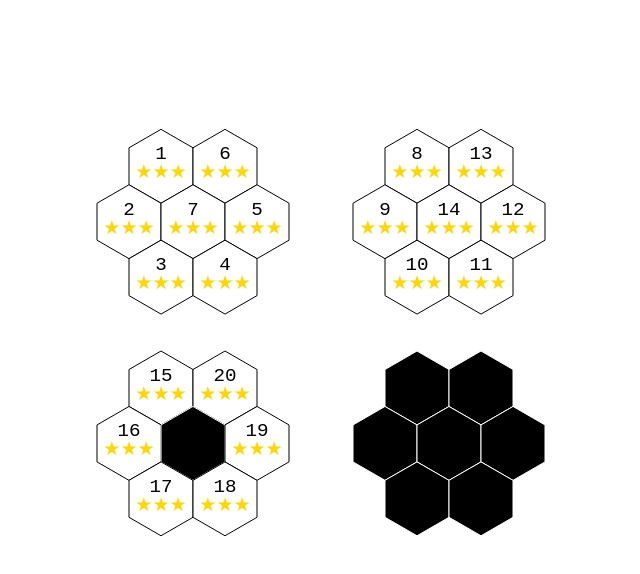
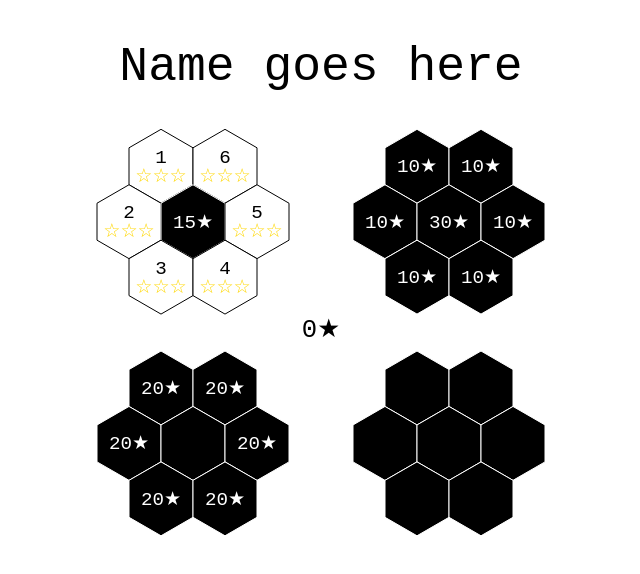
Before and after one commit to MaximillianHays/capstone, a plain HTML site: page index.html in a window 1280 px wide. Shown: the whole page, without its empty margins (31-671 px from the left). Drawn offline with Linux system fonts and the light colour scheme.

Commit message:
Finish Menu

```diff
--- a/editor/editor.js
+++ b/editor/editor.js
@@ -63,4 +63,5 @@ let mouseDown = false;
 let angle = 0;
 player = new Player(grid, new Vec(0, 9));
 let tile = Wall;
+stars.fill(3);
 draw();
--- a/editor/index.html
+++ b/editor/index.html
@@ -19,8 +19,8 @@
 </head>
 <body>
     <canvas></canvas>
+    <script src="levels.js"></script>
     <script src="hex.js"></script>
-    <script src="levels.js"></script>
     <script src="editor/editor.js"></script>
 </body>
 </html>
--- a/game.js
+++ b/game.js
@@ -4,21 +4,17 @@ function draw() {
 	ctx.clearRect(0, 0, canvas.width, canvas.height);
 	if (inMenu) {
 		menu.draw();
+		drawText("Name goes here", EDGE_RADIUS * 11, EDGE_RADIUS * 1.5, EDGE_RADIUS * 1.5 + "px monospace", {centerX: true});
+		drawText(starCount() + "★", EDGE_RADIUS * 11, EDGE_RADIUS * 10, UI_FONT, {centerX: true});
 	} else {
 		drawGame();
 	}
 }
 function drawGame() {
 	player.draw();
-	let stars = "★☆☆";
-	if (player.moves <= target) {
-		stars = "★★★";
-	} else if (player.moves <= target + 3) {
-		stars = "★★☆";
-	}
 	let levelStr = "Level " + (level + 1) + " ";
 	ctx.font = UI_FONT;
-	drawText(stars, EDGE_RADIUS * 23 + ctx.measureText(levelStr).width, EDGE_RADIUS, UI_FONT, {color: "gold"});
+	drawText(starStr(calcStars()), EDGE_RADIUS * 23 + ctx.measureText(levelStr).width, EDGE_RADIUS, UI_FONT, {color: "gold"});
 	drawText(
 `${levelStr}
 Moves: ${player.moves}
@@ -32,6 +28,14 @@ EDGE_RADIUS * 23, EDGE_RADIUS, UI_FONT, {spacing: 1.25});
 	resetButton.draw();
 	menuButton.draw();
 }
+function calcStars() {
+	if (player.moves <= target) {
+		return 3;
+	} else if (player.moves <= target + 3) {
+		return 2;
+	}
+	return 1;
+}
 const BUTTON_Y = EDGE_RADIUS * Hex.HEIGHT_FACTOR * 18;
 canvas.addEventListener("pointermove", updateMouse);
 canvas.addEventListener("pointerdown", e => {
@@ -42,15 +46,18 @@ canvas.addEventListener("pointerdown", e => {
 	} else {
 		player.onClick();
 		if (resetButton.hex.contains(mouse)) loadLevel(level);
-		if (menuButton.hex.contains(mouse)) inMenu = true;
+		if (menuButton.hex.contains(mouse)) enterMenu();
 	}
 });
 addEventListener("keydown", e => {
-	if (e.key == "r") loadLevel(level);
-	else if (e.key == "Enter" && player.tile instanceof Goal) loadLevel(++level);
+	if (e.key == "r") {
+		loadLevel(level);
+	} else if (e.key == "Enter" && player.tile instanceof Goal) {
+		stars[level] = Math.max(stars[level], calcStars());
+		loadLevel(level + 1);
+	}
 });
-let menu = new Menu();
-let resetButton = new Button(null, new Hex(new Vec(EDGE_RADIUS * 24, BUTTON_Y), EDGE_RADIUS), null, "lightgrey", "gold", "Reset");
-let menuButton = new Button(null, new Hex(new Vec(EDGE_RADIUS * 26, BUTTON_Y), EDGE_RADIUS), null, "lightgrey", "gold", "Menu");
-let inMenu = true;
+let resetButton = new Button(null, new Hex(new Vec(EDGE_RADIUS * 24, BUTTON_Y), EDGE_RADIUS), null, "lightgrey", "gold", "white", "Reset");
+let menuButton = new Button(null, new Hex(new Vec(EDGE_RADIUS * 26, BUTTON_Y), EDGE_RADIUS), null, "lightgrey", "gold", "white", "Menu");
+enterMenu();
 draw();
--- a/hex.js
+++ b/hex.js
@@ -137,18 +137,19 @@ class Tile {
 	}
 }
 class Button extends Tile {
-	constructor(grid, hex, loc, color, selectColor, text, onClick) {
+	constructor(grid, hex, loc, color, selectColor, outlineColor, text, onClick) {
 		super(grid, hex, loc);
 		this.color = color;
+		this.selectColor = selectColor;
+		this.outlineColor = outlineColor;
 		this.text = text;
 		this.onClick = onClick;
-		this.selectColor = selectColor;
 	}
 	draw() {
 		ctx.fillStyle = this.hex.contains(mouse) ? this.selectColor : this.color;
 		this.hex.draw("fill");
-		this.outline("black");
-		this.hex.drawText(this.text, BUTTON_FONT, {colors: ["black", "gold"], centerX: true, centerY: true});
+		this.outline(this.outlineColor);
+		this.hex.drawText(this.text, BUTTON_FONT, {colors: [this.color == "black" ? "white" : "black", "gold"], centerX: true, centerY: true});
 	}
 }
 class AngledTile extends Tile {
@@ -391,10 +392,15 @@ class Menu extends Grid {
 				return;
 			}
 			let closedI = i;
-			this.setTile(Button, loc, "white", "skyblue", i + 1 + "\n★★★", () => {
-				loadLevel(closedI);
-				inMenu = false;
-			});
+			let req = getStarRequirement(i);
+			if (starCount() < req) {
+				this.setTile(Button, loc, "black", "black", "white", req + "★");
+			} else {
+				this.setTile(Button, loc, "white", "skyblue", "black", i + 1 + "\n" + starStr(stars[i]), () => {
+					inMenu = false;
+					loadLevel(closedI);
+				});
+			}
 			i++;
 		};
 		for (const center of [new Vec(2, 3), new Vec(6, 3), new Vec(2, 7), new Vec(6, 7)]) {
@@ -517,6 +523,10 @@ function directionIndex(dir) {
 	return DIRECTIONS.findIndex(x => x.equals(dir));
 }
 function loadLevel(id) {
+	if (starCount() < getStarRequirement(id)) {
+		enterMenu();
+		return;
+	}
 	grid = new Grid();
 	let str = LEVELS[id];
 	player = new Player(grid, new Vec(+str[0], +str[2]));
@@ -531,11 +541,23 @@ function loadLevel(id) {
 	target = +str.substring(ptr);
 	level = id;
 }
+function starCount() {
+	return stars.reduce((sum, a) => sum + a, 0);
+}
+function starStr(count) {
+	return "★".repeat(count) + "☆".repeat(3 - count);
+}
+function getStarRequirement(id) {
+	if (id % 7 == 6) {
+		return Math.ceil(id / 7) * 15;
+	} else {
+		return Math.floor(id / 7) * 10;
+	}
+}
 function scaleCanvas() {
 	canvas.width = innerWidth * devicePixelRatio;
 	canvas.height = innerHeight * devicePixelRatio;
 	ctx.scale(devicePixelRatio, devicePixelRatio);
-	ctx.textBaseline = "top";
 }
 function drawImage(src, x, y, width, height) {
 	if (!images.has(src)) {
@@ -556,14 +578,19 @@ function drawText(str, x, y, font, {
 	ctx.textAlign = centerX ? "center" : "left";
 	let fontSize = parseInt(font);
 	ctx.font = font;
-	y += ctx.measureText(lines[0]).actualBoundingBoxAscent;
+	let metrics = ctx.measureText("M");
+	y += metrics.actualBoundingBoxAscent;
 	if (centerY) {
-		y -= lines.length * fontSize / 2;
+		y -= (metrics.actualBoundingBoxAscent + metrics.actualBoundingBoxDescent + (lines.length - 1) * fontSize) / 2;
 	}
 	for (let i = 0; i < lines.length; i++) {
 		ctx.fillStyle = colors[i] ?? color;
 		ctx.fillText(lines[i], x, y + i * fontSize * spacing);
 	}
+}
+function enterMenu() {
+	inMenu = true;
+	menu = new Menu();
 }
 function drawArrow(points, lineWidth, widthFactor, lengthFactor) {
 	let a = points.at(-2);
@@ -613,6 +640,9 @@ let delta;
 let grid = new Grid();
 let player;
 let level;
+let inMenu;
+let menu;
+let stars = new Array(LEVELS.length).fill(0);
 let target = 1;
 scaleCanvas();
 addEventListener("resize", scaleCanvas);
--- a/index.html
+++ b/index.html
@@ -18,8 +18,8 @@
 </head>
 <body>
     <canvas></canvas>
+    <script src="levels.js"></script>
     <script src="hex.js"></script>
-    <script src="levels.js"></script>
     <script src="game.js"></script>
 </body>
 </html>
--- a/levels.js
+++ b/levels.js
@@ -1,6 +1,6 @@
 const LEVELS = [
+	// Switch levels (1)
 	"0 9 1 1 1 1 1 1 1 1 1 1 1 1 1 1 1 1 1 1 1 1 1 1 1 1 91 1 1 1 1 1 1 1 1 1 1 1 1 1 1 1 1 1 1 8 1 1 1 1 1 1 1 1 1 1 1 1 1 1 1 1 1 1 90 1 1 1 1 1 1 1 1 1 1 1 1 1 1 1 1 1 1 1 1 1 1 1 1 1 1 1 1 1 1 1 1 1 1 8 91 4 1",
-	"0 9 1 1 1 1 1 1 1 1 1 1 1 1 1 1 1 1 1 1 1 1 1 1 1 1 61 1 1 1 1 1 4 1 1 72 1 1 1 1 1 1 1 1 1 1 1 1 1 1 1 1 1 1 1 1 1 1 1 1 1 1 1 1 1 1 1 1 1 1 1 1 1 1 1 1 1 1 1 1 1 1 1 1 1 1 1 1 1 1 1 1 1 1 1 1 1 1 1 1 1 1 12",
 	// Redirector levels (3)
 	"0 9 62 1 1 1 1 4 1 1 1 1 1 1 1 1 1 1 1 1 1 1 1 1 1 1 1 1 1 1 1 1 1 1 1 61 1 1 1 1 1 1 1 1 1 1 1 1 1 1 1 64 1 1 1 1 1 1 1 1 1 1 1 1 1 1 1 1 1 1 1 1 1 1 1 1 1 1 1 1 1 1 1 1 1 1 1 1 1 1 1 1 1 1 1 64 61 1 1 1 1 65 3",
 	"2 6 62 62 62 62 62 62 62 62 62 62 1 1 1 1 1 1 1 1 1 63 60 1 1 1 53 2 2 1 1 1 1 1 1 50 3 1 1 1 1 63 60 1 1 2 1 1 1 2 1 1 1 1 2 1 1 1 2 1 1 63 60 1 1 1 1 4 53 1 1 1 1 1 1 2 2 50 1 1 1 63 60 1 1 1 1 1 1 1 1 1 65 65 65 65 65 65 65 65 65 65 5",
@@ -23,4 +23,6 @@ const LEVELS = [
 	// Sand levels (2)
 	"0 9 1 1 1 1 1 1 1 1 1 1 1 1 1 1 1 1 1 1 1 1 1 1 1 1 1 1 1 1 1 1 1 1 1 1 1 2 1 1 1 1 1 1 1 1 1 4 1 1 1 1 1 1 1 1 1 1 1 1 1 1 1 1 1 1 3 1 1 1 1 1 1 1 1 1 1 1 1 1 1 1 1 1 1 1 1 1 1 1 1 1 1 1 1 1 1 1 1 2 1 1 7",
 	"0 9 1 1 1 1 1 1 1 1 1 1 1 1 1 3 1 1 1 1 1 1 1 1 1 1 1 1 1 1 1 1 1 1 3 1 1 1 1 1 1 1 1 1 1 1 1 1 1 2 1 1 1 1 1 1 1 1 3 4 2 1 1 1 2 1 1 1 1 1 2 1 1 1 1 1 1 1 1 1 1 1 1 1 1 1 1 1 1 1 1 1 1 1 1 1 1 1 1 1 1 1 5",
+	// Rotator level
+	"0 9 1 1 1 1 1 1 1 1 1 1 1 1 1 1 1 1 1 1 1 1 1 1 1 1 61 1 1 1 1 1 4 1 1 72 1 1 1 1 1 1 1 1 1 1 1 1 1 1 1 1 1 1 1 1 1 1 1 1 1 1 1 1 1 1 1 1 1 1 1 1 1 1 1 1 1 1 1 1 1 1 1 1 1 1 1 1 1 1 1 1 1 1 1 1 1 1 1 1 1 1 12",
 ];
```
